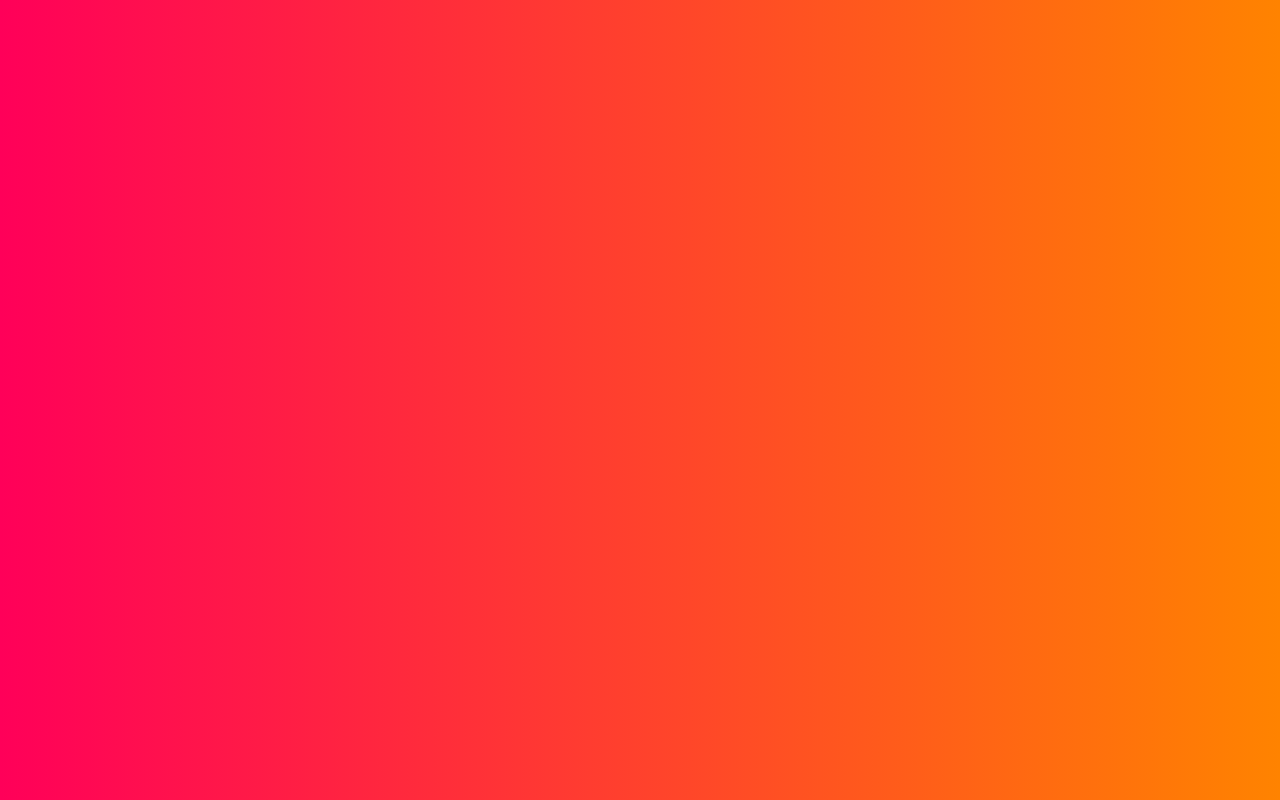
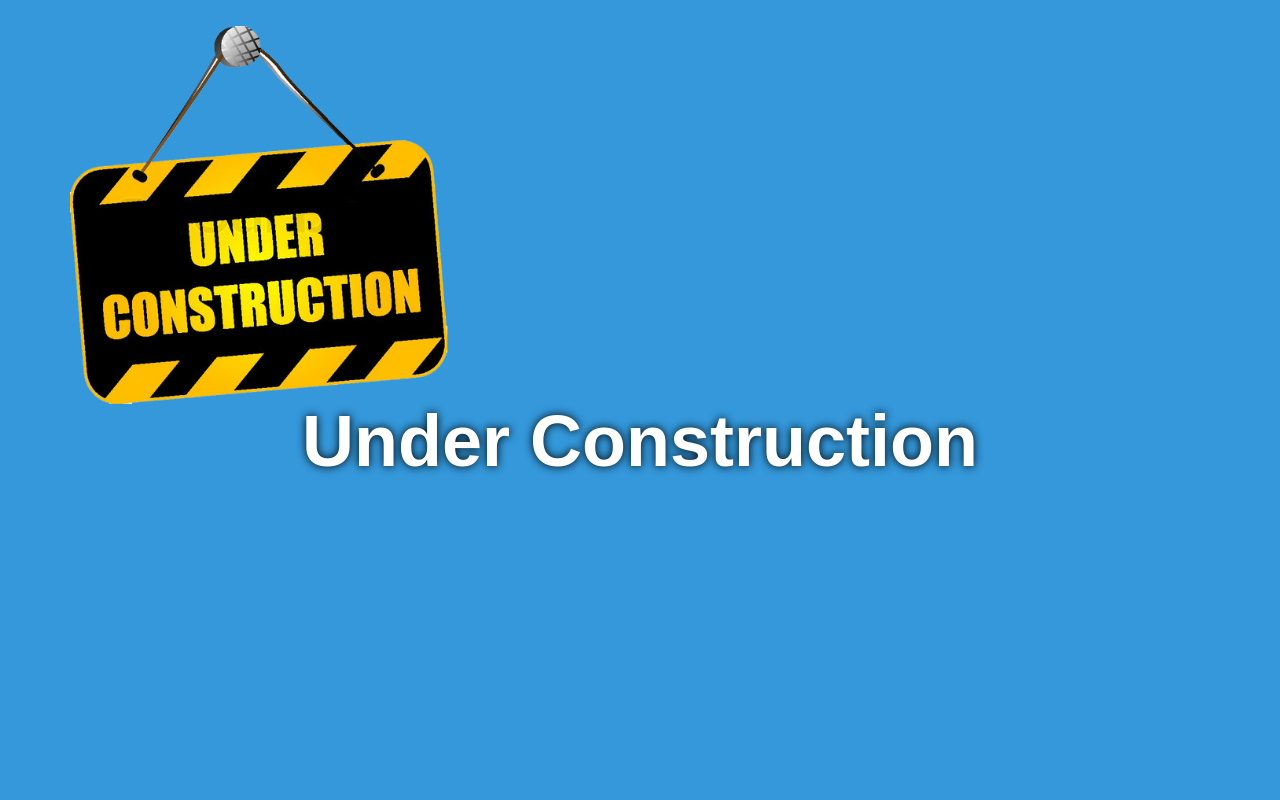
Before and after one commit to w9ahmed/w9ahmed.github.io, a plain HTML site: page index.html in a window 1280 px wide. Drawn offline with Linux system fonts and the light colour scheme.

Commit message:
Dammit! That's really really ugly!

```diff
--- a/css/styles.scss
+++ b/css/styles.scss
@@ -30,10 +30,26 @@ $bottom_color: #34495e;
 /* ***** ***** STYLES ***** ***** */
 /* ***** ***** STYLES ***** ***** */
 
-main {
-	.upper {
-		@include main_gradient();
-		height: 100%;
+#main {
+	height: 100%;
+	text-align: center;
+	background-color: #3498db;
+
+	h1 {
+		top: 50%;
+		margin: 0;
+		color: white;
+		position: relative;
+		font-size: 72px;
+		text-shadow: 0px 0px 10px black;
+	}
+
+	.img {
+		@include size(500px);
+		position: absolute;
+		background-size: 100%;
+		background-repeat: no-repeat;
+		background-image: url('../img/under-construction.png');
 	}
 }
 
--- a/index.html
+++ b/index.html
@@ -6,14 +6,10 @@
 </head>
 <body>
 	<header></header>
-	<main>
-		<div class="upper">
-
-		</div>
-		<div class="bottom">
-
-		</div>
-	</main>
+	<div id="main">
+		<div class="img"></div>
+		<h1>Under Construction</h1>
+	</div>
 	<footer></footer>
 </body>
 </html>
```
Also changed, not shown: css/styles.css, img/under-construction.png (added).
